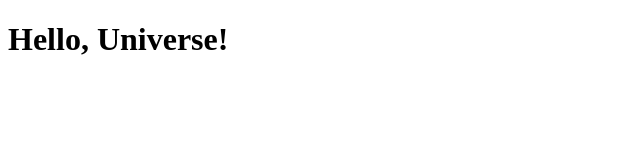
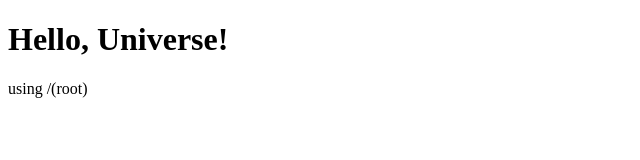
Before and after one commit to Joshito1/test, a plain HTML site: page index.html in a window 1280 px wide. Shown: the whole page, without its empty margins (0-640 px from the left). Drawn offline with Linux system fonts and the light colour scheme.

Commit message:
Update index.html

```diff
--- a/index.html
+++ b/index.html
@@ -7,5 +7,6 @@
 </head>
 <body>
     <h1>Hello, Universe!</h1>
+    <p>using /(root)</p>
 </body>
 </html>
```
